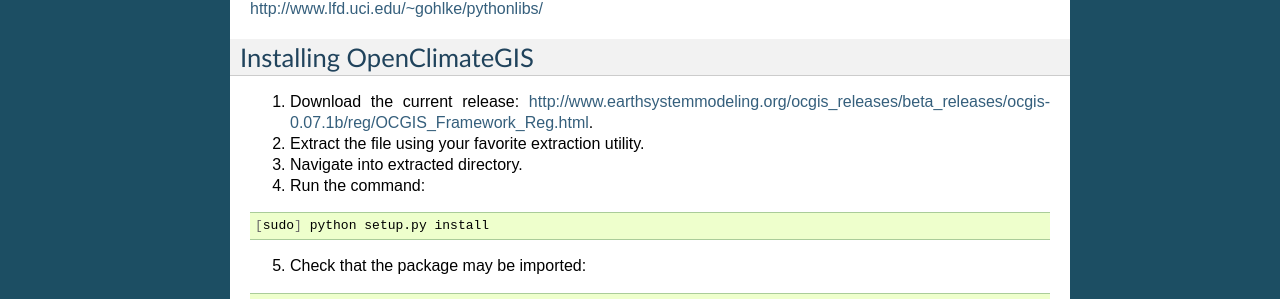
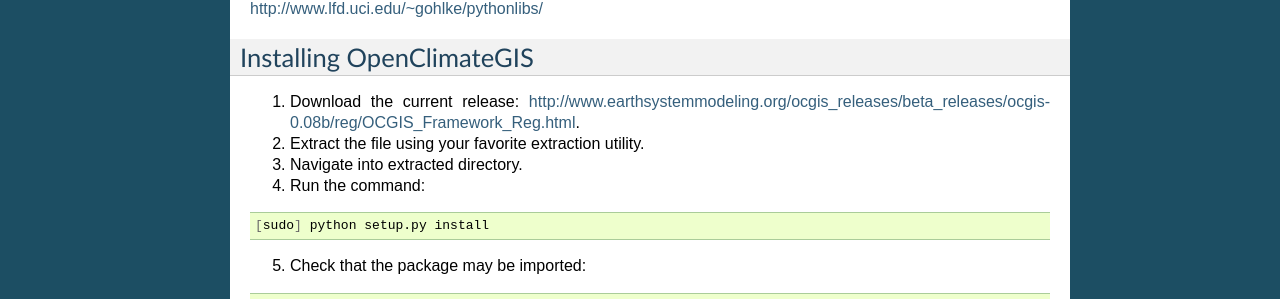
Before and after one commit to NCPP/ocgis, a Sphinx documentation site: the page built from doc/install.rst, in a window 1280 px wide. Shown: the part 1585-1884 px from the top of the page. Built offline with Sphinx 7.4.7, drawn with Linux system fonts in a browser that asks for light colours; formulas are drawn with MathJax 3; some of the changed lines change nothing that is shown.

Commit message:
doc changes
Changed download link.

```diff
--- a/doc/install.rst
+++ b/doc/install.rst
@@ -75,7 +75,7 @@
 Installing OpenClimateGIS
 -------------------------
 
-1. Download the current release: http://www.earthsystemmodeling.org/ocgis_releases/beta_releases/ocgis-0.07.1b/reg/OCGIS_Framework_Reg.html.
+1. Download the current release: http://www.earthsystemmodeling.org/ocgis_releases/beta_releases/ocgis-0.08b/reg/OCGIS_Framework_Reg.html.
 2. Extract the file using your favorite extraction utility.
 3. Navigate into extracted directory.
 4. Run the command:
```
